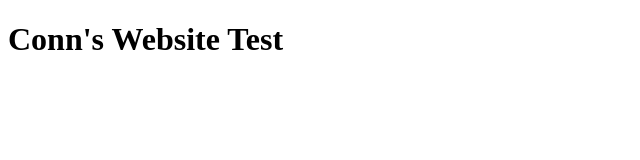
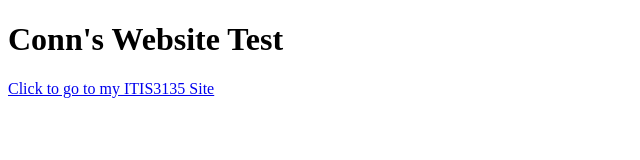
Before and after one commit to ConnFDM/connfdm.github.io, a plain HTML site: page index.html in a window 1280 px wide. Shown: the whole page, without its empty margins (0-640 px from the left). Drawn offline with Linux system fonts and the light colour scheme.

Commit message:
Update index.html

```diff
--- a/index.html
+++ b/index.html
@@ -9,5 +9,6 @@
     <h1>
         Conn's Website Test
     </h1>
+    <a href = "itis3135/">Click to go to my ITIS3135 Site</a>
 </body>
 </html>
```
